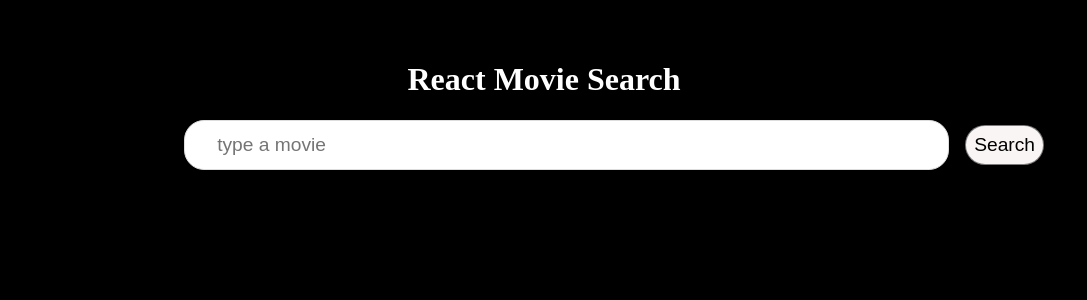
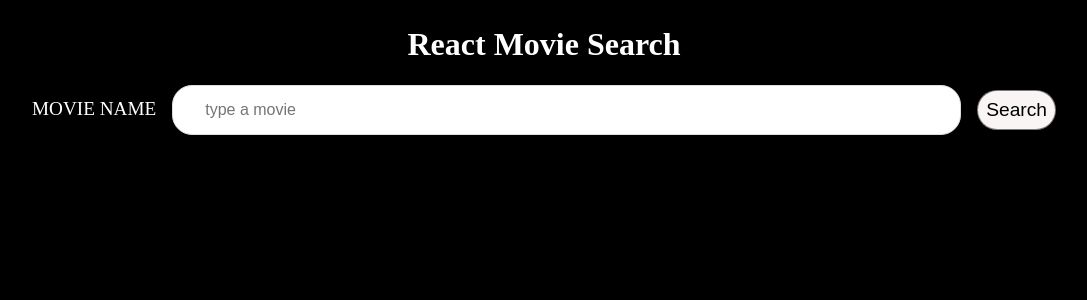
Before and after one commit to Shimele/React-Movie-Search, a React (Create React App) app: page / in a window 1280 px wide. Shown: the top 300 px of the page, without its empty margins (96-1183 px from the left). Built offline with nearby package versions, Linux system fonts and the light colour scheme.

Commit message:
fix display

```diff
--- a/src/App.css
+++ b/src/App.css
@@ -11,8 +11,8 @@ h1 {
 }
 .container {
   margin: 0 auto;
-  max-width: 1000px;
-  padding: 40px;
+  max-width: 80%;
+  padding: 5px;
 }
 .title {
   font-size: 2rem;
@@ -20,15 +20,17 @@ h1 {
 }
 .form {
   display: grid;
+  max-width: 100%;
 }
 .label {
   font-size: 1.2rem;
   margin-bottom: 1%;
   text-transform: uppercase;
   display: none;
+  color: #ffffff;
 }
 .input {
-  font-size: 1.2rem;
+  font-size: 1rem;
   padding: 0.5rem 2rem;
   line-height: 2rem;
   border-radius: 20px;
```
